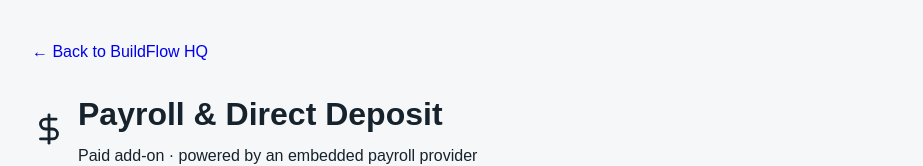
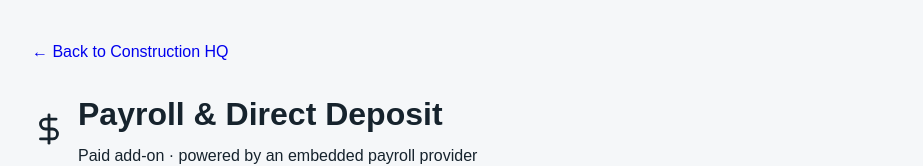
Before and after one commit to stevensapps-ash/-BuildFlowhq2, a Next.js app: page /payroll/setup in a window 1280 px wide. Shown: the top 166 px of the page, without its empty margins (178-1101 px from the left). Built offline with nearby package versions, Linux system fonts and the light colour scheme; no server answers.

Commit message:
Rename BuildFlow HQ to Construction HQ

```diff
--- a/app/payroll/setup/page.tsx
+++ b/app/payroll/setup/page.tsx
@@ -10,7 +10,7 @@
   useEffect(() => { fetch('/api/integrations/status').then(r => r.json()).then(setStatus).catch(() => setStatus({})) }, [])
   const p = status?.payroll
   return <main style={{maxWidth:900,margin:'0 auto',padding:'40px 20px',fontFamily:'Arial,sans-serif'}}>
-    <a href="/" style={{textDecoration:'none'}}>← Back to BuildFlow HQ</a>
+    <a href="/" style={{textDecoration:'none'}}>← Back to Construction HQ</a>
     <div style={{display:'flex',alignItems:'center',gap:12,marginTop:28}}><DollarSign size={34}/><div><h1 style={{margin:0}}>Payroll & Direct Deposit</h1><p style={{margin:'6px 0 0'}}>Paid add-on · powered by an embedded payroll provider</p></div></div>
     <section style={{marginTop:28,padding:24,border:'1px solid #d7dde5',borderRadius:16}}>
       <div style={{display:'flex',gap:10,alignItems:'center'}}>{p?.configured?<CheckCircle2/>:<CircleAlert/>}<strong>{p?.configured?'Payroll provider credentials configured':'Payroll provider connection still needs credentials'}</strong></div>
```
